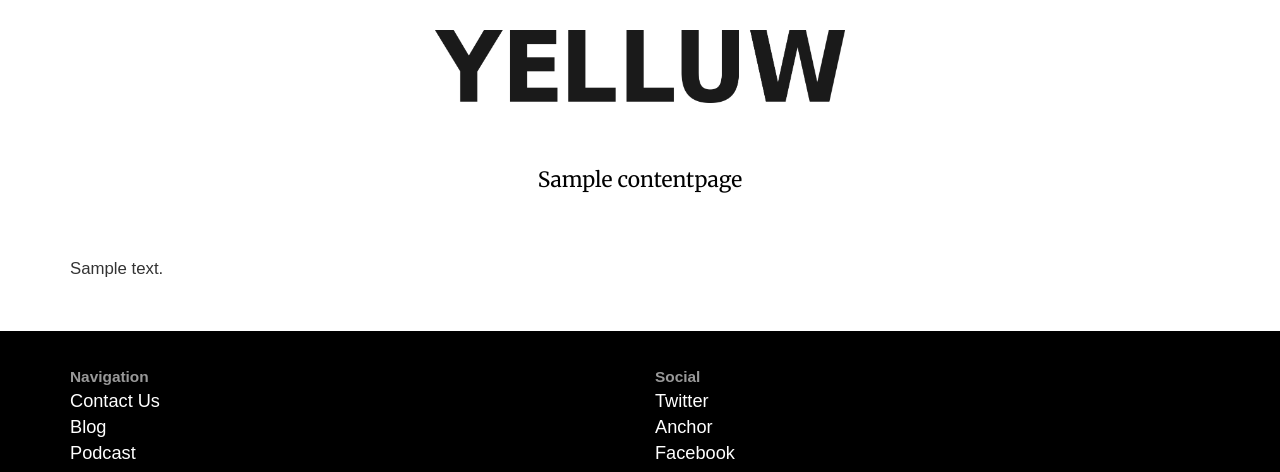
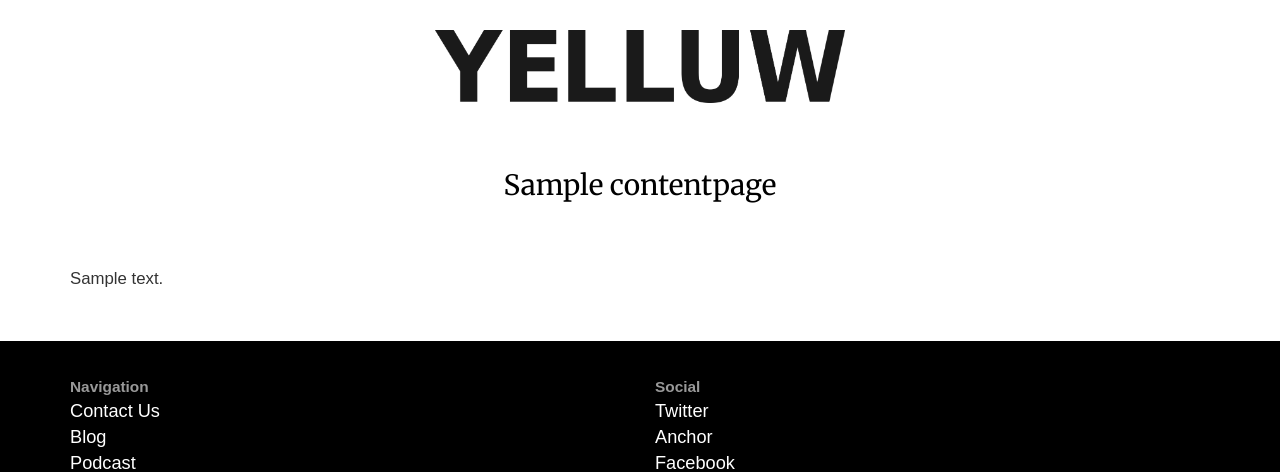
Before and after one commit to yelluw/amy, a Django app: a page that uses cms/templates/page.html in a window 1280 px wide. Shown: the top 472 px of the page. Run offline with Django 3.2, Linux system fonts and the light colour scheme; tables that the repository leaves empty hold one stand-in row (values such as "Sample post"); some libraries are stand-ins or nearby versions; some web fonts are replaced.

Commit message:
adjust font size for page.html

```diff
--- a/cms/static/css/main.css
+++ b/cms/static/css/main.css
@@ -268,7 +268,7 @@ body {
 .page-headline {
     color: #000;
     text-align: center;
-    font-size: 1.5em;
+    font-size: 2.0em;
     font-family: 'Merriweather', serif;
 }
 
```
